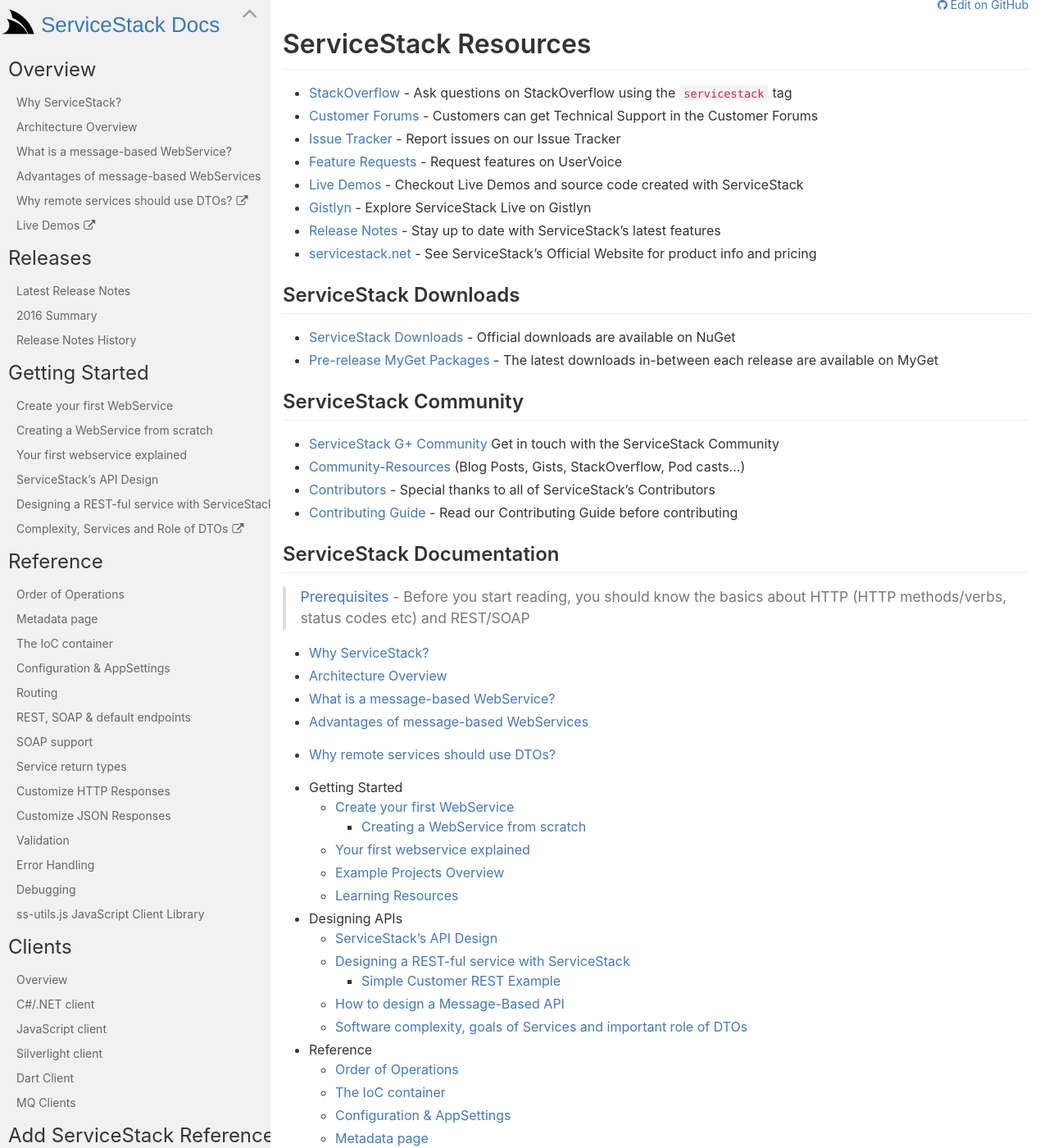
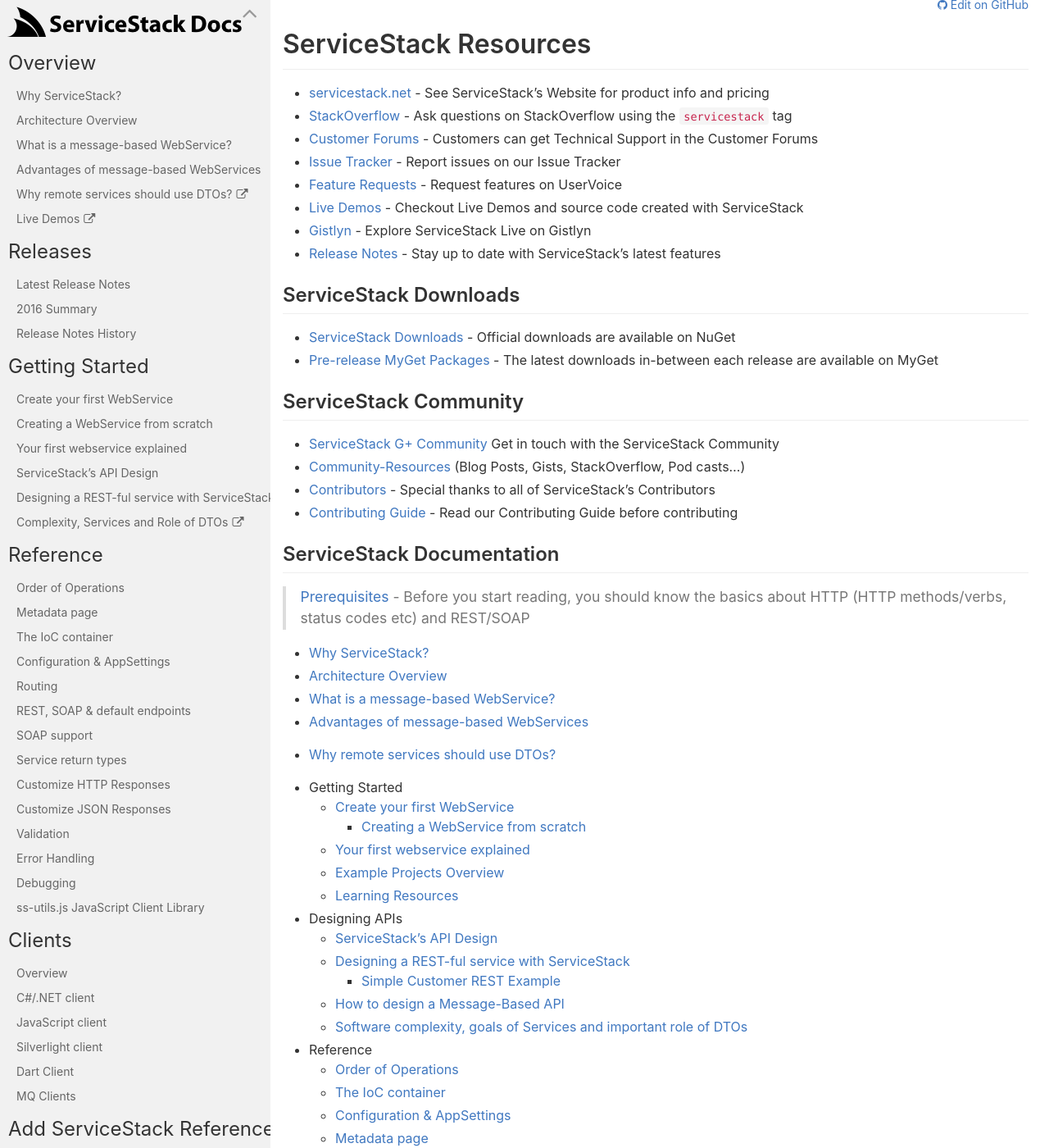
Before and after one commit to timker/docs, a Jekyll site: the page built from docs/index.md, in a window 1280 px wide and 1400 px high. Shown: the whole window at 82% size. Built offline with Jekyll 4.4.1, drawn with Linux system fonts in a browser that asks for light colours; nearby versions of some CDN libraries.

Commit message:
replace text with logo

```diff
--- a/docs/_layouts/default.html
+++ b/docs/_layouts/default.html
@@ -18,9 +18,9 @@
     <!-- Sidebar -->
     <div id="sidebar-wrapper" class="sidebar-nav">
         <i id="menu-toggle" class="fa fa-angle-up" aria-hidden="true"></i>
-        <h2>
-            <a href="/">ServiceStack Docs</a>
-        </h2>
+        <a id="logo" href="/">
+            <img src="../images/logo-docs.png" width="292" height="40" style="margin:6px" />
+        </a>
         {% capture my-include %}{% include Side-Bar.md %}{% endcapture %}
         {{ my-include | markdownify }}
     </div>
--- a/docs/css/simple-sidebar.css
+++ b/docs/css/simple-sidebar.css
@@ -42,18 +42,6 @@
     -moz-transition: all 0.5s ease;
     -o-transition: all 0.5s ease;
     transition: all 0.5s ease;
-}
-
-#sidebar-wrapper h2 {
-    font-size: 26px;
-    background: url(../images/favicon.png) no-repeat;
-    margin: 10px 0 0 0;
-    padding: 0 0 10px 50px;
-    line-height: 40px;
-    white-space: nowrap;
-}
-#sidebar-wrapper h2 a:hover {
-    text-decoration: none;
 }
 
 #wrapper.toggled #sidebar-wrapper {
--- a/docs/index.md
+++ b/docs/index.md
@@ -10,7 +11,6 @@
 - [Live Demos](https://github.com/ServiceStackApps/LiveDemos) - Checkout Live Demos and source code created with ServiceStack
 - [Gistlyn](http://gistlyn.com) - Explore ServiceStack Live on Gistlyn
 - [Release Notes](https://servicestack.net/release-notes) - Stay up to date with ServiceStack's latest features
-- [servicestack.net](http://www.servicestack.net/) - See ServiceStack's Official Website for product info and pricing
 
 ## ServiceStack Downloads
 
```
Also changed, not shown: other parts of docs/index.md (+1 -0 lines).
